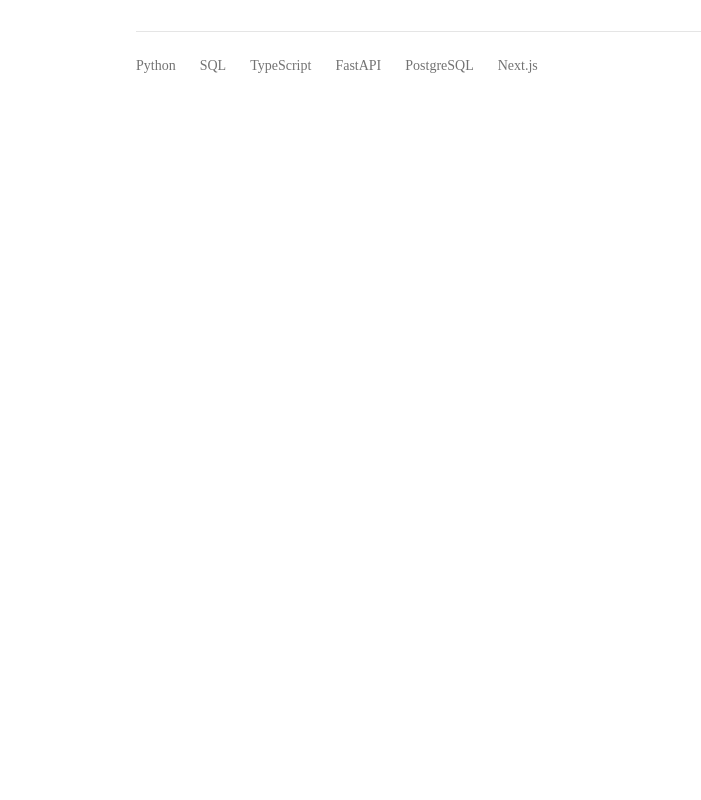
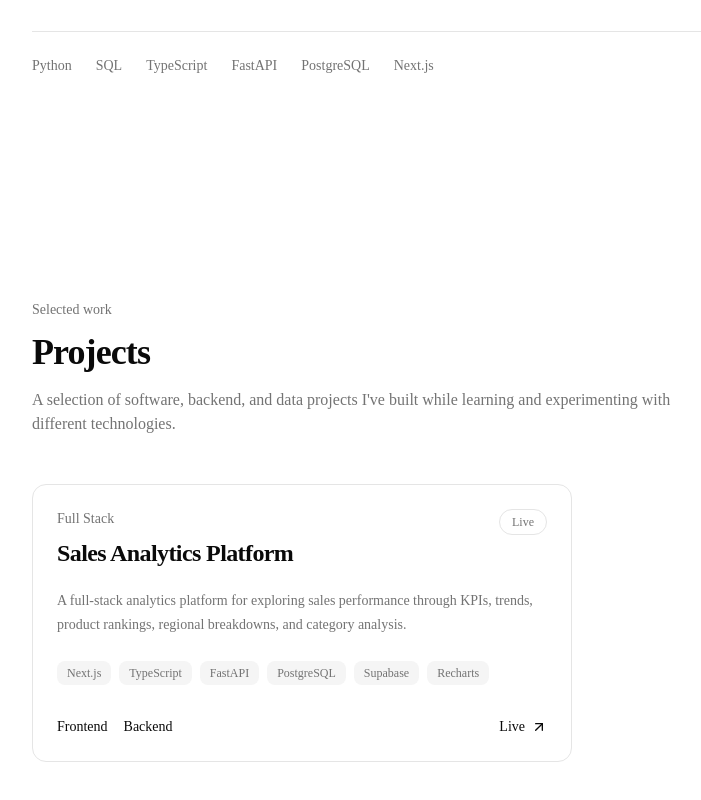
Before and after one commit to parthsingh23/portfolio, a Next.js app: page / in a window 1280 px wide. Shown: the part 702-1502 px from the top of the page, without its empty margins (56-757 px from the left). Before the commit the page ends 874 px from the top, so only its background shows below. Built offline with nearby package versions, Linux system fonts and the light colour scheme.

Commit message:
feat: add projects section

```diff
--- a/app/page.tsx
+++ b/app/page.tsx
@@ -1,5 +1,6 @@
 import { Navbar } from "@/components/layout/navbar";
 import { Hero } from "@/components/sections/hero";
+import { Projects } from "@/components/sections/projects";
 
 export default function Home() {
   return (
@@ -8,6 +9,7 @@ export default function Home() {
 
       <main className="mx-auto max-w-6xl px-6">
         <Hero />
+        <Projects />
       </main>
     </>
   );
--- /dev/null
+++ b/components/projects/project-card.tsx
@@ -0,0 +1,78 @@
+import type { Project } from "@/data/projects";
+import { ArrowUpRight } from "lucide-react";
+import Link from "next/link";
+
+type ProjectCardProps = {
+  project: Project;
+};
+
+export function ProjectCard({ project }: ProjectCardProps) {
+  return (
+    <article className="group flex h-full flex-col rounded-xl border border-border bg-card p-6 transition-colors hover:bg-muted/40">
+      <div className="flex items-start justify-between gap-4">
+        <div>
+          <p className="text-sm text-muted-foreground">{project.category}</p>
+
+          <h3 className="mt-2 text-2xl font-semibold tracking-tight">
+            {project.title}
+          </h3>
+        </div>
+
+        <span className="shrink-0 rounded-full border border-border px-3 py-1 text-xs text-muted-foreground">
+          {project.status}
+        </span>
+      </div>
+
+      <p className="mt-5 text-sm leading-6 text-muted-foreground">
+        {project.description}
+      </p>
+
+      <div className="mt-6 flex flex-wrap gap-2">
+        {project.technologies.map((technology) => (
+          <span
+            key={technology}
+            className="rounded-md bg-muted px-2.5 py-1 text-xs text-muted-foreground"
+          >
+            {technology}
+          </span>
+        ))}
+      </div>
+
+      <div className="mt-auto flex items-center gap-4 pt-8">
+        {project.github_frontend && (
+          <Link
+            href={project.github_frontend}
+            target="_blank"
+            rel="noopener noreferrer"
+            className="text-sm font-medium transition-opacity hover:opacity-70"
+          >
+            Frontend
+          </Link>
+        )}
+
+        {project.github_backend && (
+          <Link
+            href={project.github_backend}
+            target="_blank"
+            rel="noopener noreferrer"
+            className="text-sm font-medium transition-opacity hover:opacity-70"
+          >
+            Backend
+          </Link>
+        )}
+
+        {project.live && (
+          <Link
+            href={project.live}
+            target="_blank"
+            rel="noopener noreferrer"
+            className="ml-auto inline-flex items-center gap-1.5 text-sm font-medium transition-opacity hover:opacity-70"
+          >
+            Live
+            <ArrowUpRight className="size-4" />
+          </Link>
+        )}
+      </div>
+    </article>
+  );
+}
--- /dev/null
+++ b/components/sections/projects.tsx
@@ -0,0 +1,31 @@
+import { projects } from "@/data/projects";
+import { ProjectCard } from "@/components/projects/project-card";
+
+export function Projects() {
+  const featuredProjects = projects.filter((project) => project.featured);
+
+  return (
+    <section id="work" className="scroll-mt-24 py-24 md:py-32">
+      <div className="mb-12">
+        <p className="text-sm font-medium text-muted-foreground">
+          Selected work
+        </p>
+
+        <h2 className="mt-3 text-3xl font-semibold tracking-tight md:text-4xl">
+          Projects
+        </h2>
+
+        <p className="mt-4 max-w-2xl text-muted-foreground">
+          A selection of software, backend, and data projects I&apos;ve built
+          while learning and experimenting with different technologies.
+        </p>
+      </div>
+
+      <div className="grid gap-6 md:grid-cols-2">
+        {featuredProjects.map((project) => (
+          <ProjectCard key={project.title} project={project} />
+        ))}
+      </div>
+    </section>
+  );
+}
--- a/data/projects.ts
+++ b/data/projects.ts
@@ -27,7 +27,7 @@ export const projects: Project[] = [
     status: "Live",
     github_frontend: "https://github.com/parthsingh23/SalesDashboard",
     github_backend: "https://github.com/parthsingh23/SalesAnalyticsAPI",
-    live: "https://salesdashboard.vercel.app",
+    live: "https://sales-dashboard-ebon-one.vercel.app/",
     featured: true,
   },
 ];
```
